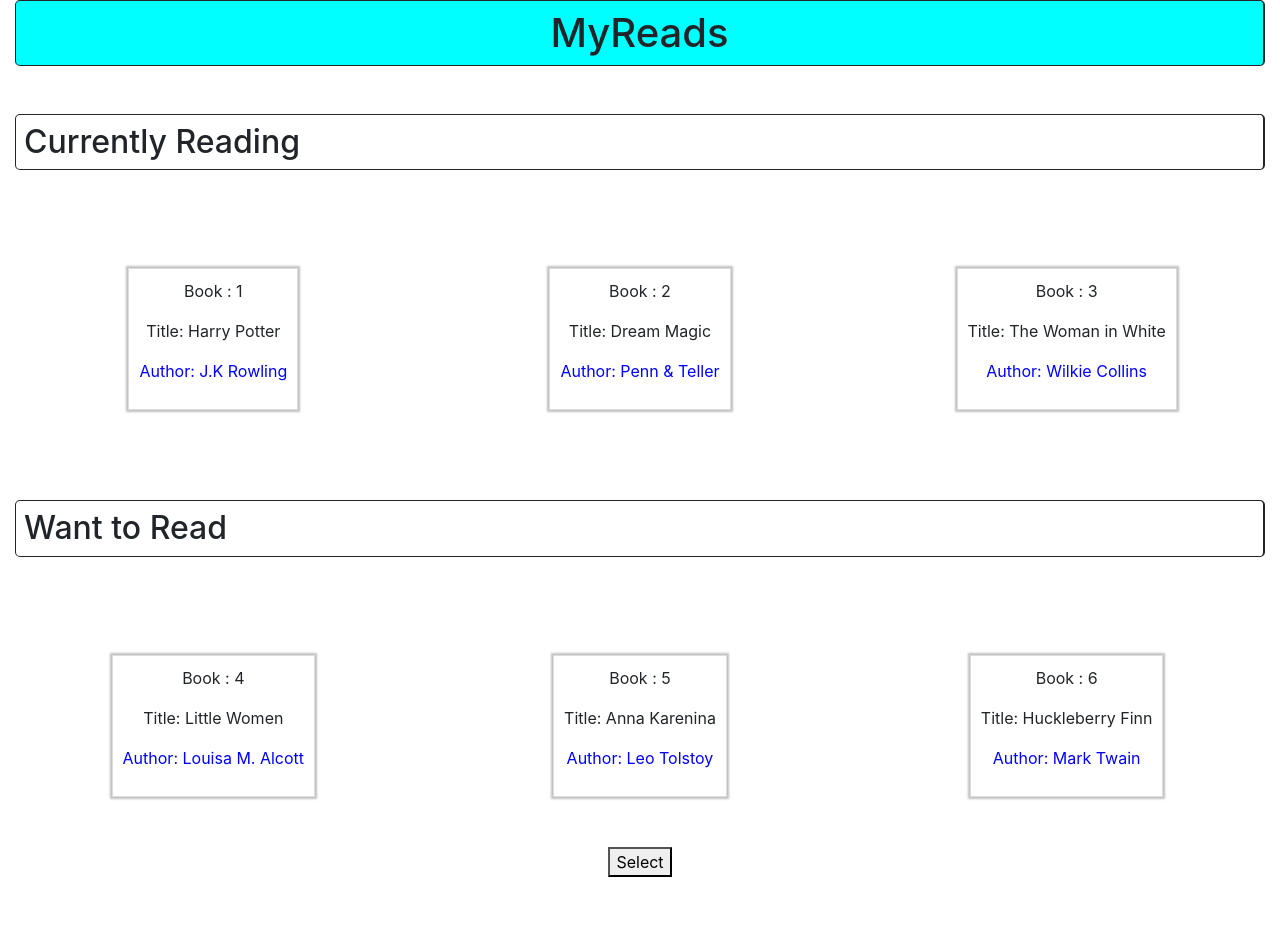
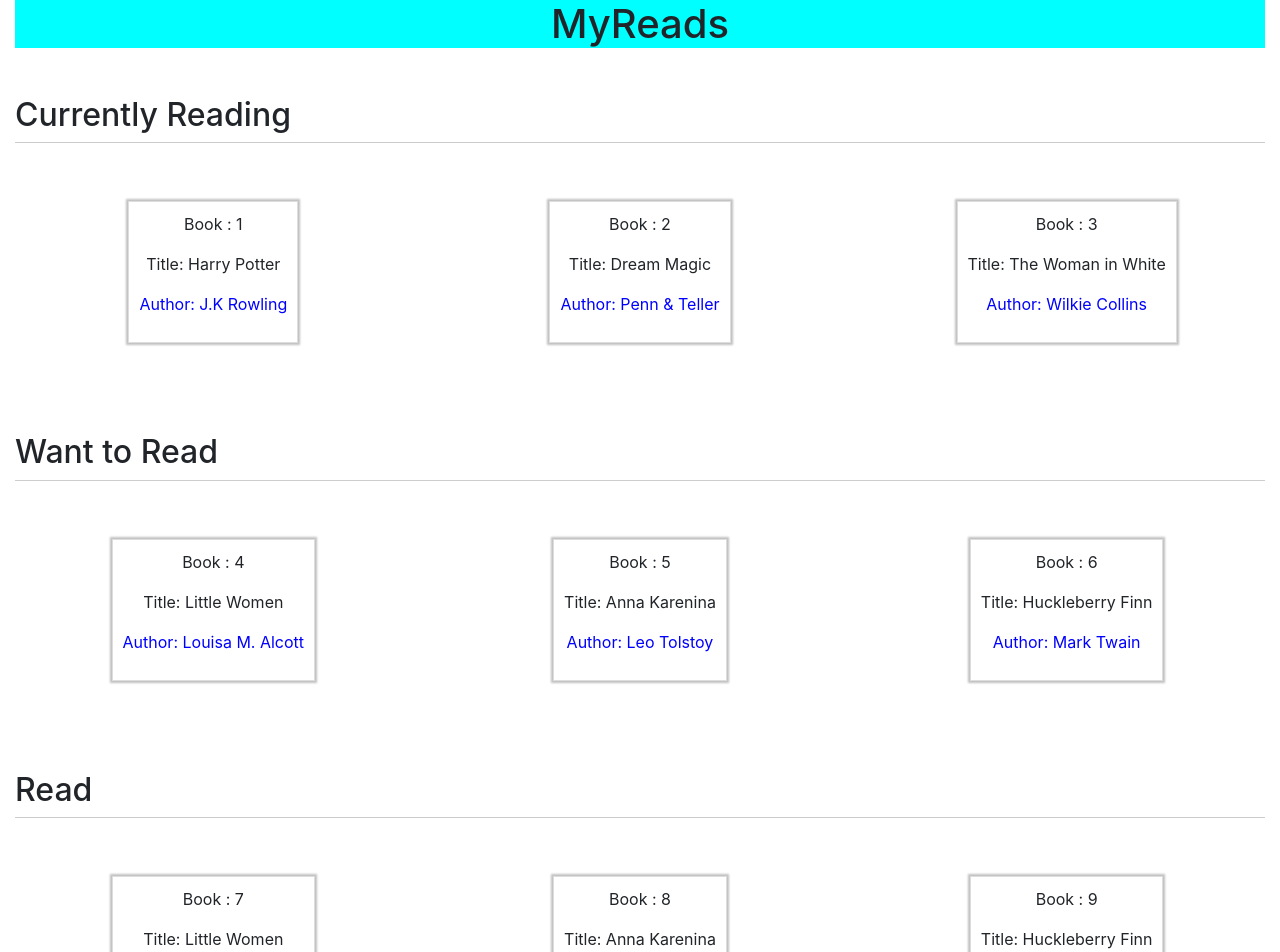
Before and after one commit to Neevan09/BookshelfApp, a React (Create React App) app: page / in a window 1280 px wide. Shown: the top 952 px of the page. Before the commit the page ends 877 px from the top, so only its background shows below. Built offline with nearby package versions, Linux system fonts and the light colour scheme.

Commit message:
Heading beneath line style updated

```diff
--- a/src/App.css
+++ b/src/App.css
@@ -9,13 +9,21 @@
   padding:40px;
 }
 
+.Ruler
+{
+  border-bottom:1px solid #CCC;
+  width:100%;
+  float:left;
+  padding-bottom:8px;
+}
 
-.Divider{
-  border-style: solid;
-  border-width: 1px 2px 1px 1px;
-  border-radius: 5px;
-  padding: 8px;
-}
+
+/*.Divider{*/
+/*  border-style: solid;*/
+/*  border-width: 1px 2px 1px 1px;*/
+/*  border-radius: 5px;*/
+/*  padding: 8px;*/
+/*}*/
 
 .Book{
   display: inline-block;
--- a/src/App.js
+++ b/src/App.js
@@ -13,7 +13,10 @@ class App extends Component {
             {id: 3, title:"The Woman in White", author:"Wilkie Collins"},
             {id: 4, title:" Little Women", author:"Louisa M. Alcott"},
             {id: 5, title:"Anna Karenina", author:"Leo Tolstoy"},
-            {id: 6, title:"Huckleberry Finn", author:"Mark Twain"}]
+            {id: 6, title:"Huckleberry Finn", author:"Mark Twain"},
+            {id: 7, title:" Little Women", author:"Louisa M. Alcott"},
+            {id: 8, title:"Anna Karenina", author:"Leo Tolstoy"},
+            {id: 9, title:"Huckleberry Finn", author:"Mark Twain"}]
     }
 
     selectBookHandler = (newBook) =>{
@@ -24,7 +27,10 @@ class App extends Component {
                 {id: 3, title:"The Woman in White", author:"Wilkie Collins"},
                 {id: 4, title:" Little Women", author:"Louisa M. Alcott"},
                 {id: 5, title:"Anna Karenina", author:"Leo Tolstoy"},
-                {id: 6, title:"Huckleberry Finn", author:"Mark Twain"}]
+                {id: 6, title:"Huckleberry Finn", author:"Mark Twain"},
+                {id: 7, title:" Little Women", author:"Louisa M. Alcott"},
+                {id: 8, title:"Anna Karenina", author:"Leo Tolstoy"},
+                {id: 9, title:"Huckleberry Finn", author:"Mark Twain"}]
         });
     }
   render() {
@@ -34,7 +40,7 @@ class App extends Component {
             <h1 className="Myreads Divider">MyReads</h1>
           </Container>
           <Container fluid className="CurrentHeading">
-              <h2 className="Currently Divider">Currently Reading</h2>
+              <h2 className="Currently Ruler">Currently Reading</h2>
           </Container>
 
           <Container fluid>
@@ -63,7 +69,7 @@ class App extends Component {
               </Row>
           </Container>
           <Container fluid className="CurrentHeading">
-              <h2 className="Currently Divider">Want to Read</h2>
+              <h2 className="Currently Ruler">Want to Read</h2>
           </Container>
           <Container fluid>
               <Row>
@@ -90,6 +96,35 @@ class App extends Component {
                   </Col>
               </Row>
           </Container>
+          <Container fluid className="CurrentHeading">
+              <h2 className="Currently Ruler">Read</h2>
+          </Container>
+          <Container fluid>
+              <Row>
+                  <Col xs={6} md={4}>
+                      <Book
+                          id={this.state.books[6].id}
+                          title={this.state.books[6].title}
+                          author={this.state.books[6].author}
+                          click = {this.selectBookHandler.bind(this, 'Lethal White')}  />
+                  </Col>
+                  <Col xs={6} md={4}>
+                      <Book
+                          id={this.state.books[7].id}
+                          title={this.state.books[7].title}
+                          author={this.state.books[7].author}
+                          click = {this.selectBookHandler.bind(this, 'Lethal White')}  />
+                  </Col>
+                  <Col xs={6} md={4}>
+                      <Book
+                          id={this.state.books[8].id}
+                          title={this.state.books[8].title}
+                          author={this.state.books[8].author}
+                          click = {this.selectBookHandler.bind(this, 'Lethal White')}  />
+                  </Col>
+              </Row>
+          </Container>
+
           <button onClick={ () => this.selectBookHandler('Fantastic Beast')}>Select</button>
       </div>
     );
```
